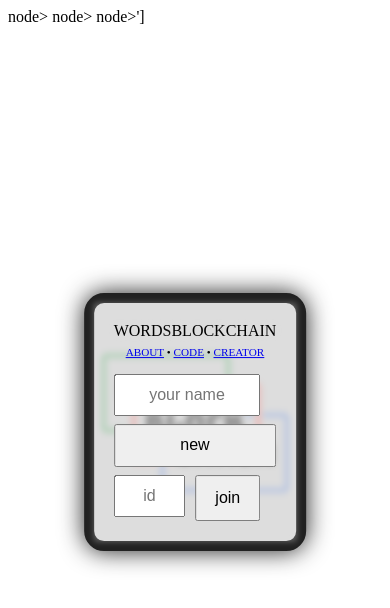
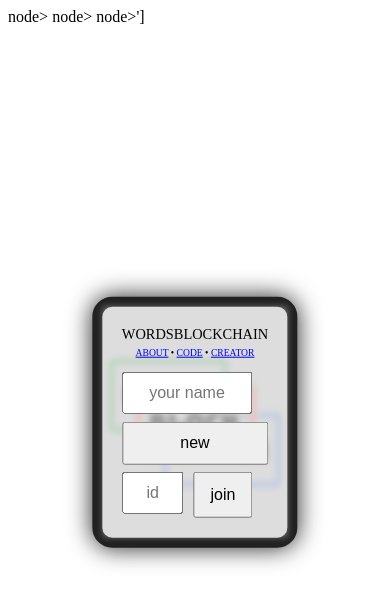
Before and after one commit to jamesbmayr/wordsblockchain, a website: page home/index.html in a window 390 px wide. Drawn offline with Linux system fonts and the light colour scheme; files that its build step writes are made by us from their sources; files whose address does not match are found by name.

Commit message:
center error; fix x-out issues; switch endgame to 5 min with countdown, points to words; fix mobile fonts

```diff
--- a/home/stylesheet.css
+++ b/home/stylesheet.css
@@ -75,11 +75,11 @@
 
 		@media screen and (max-width: 800px) {
 			#title {
-				font-size: 100%;
+				font-size: 90%;
 			}
 
 			#links {
-				font-size: 70%;
+				font-size: 60%;
 			}
 		}
 
```
